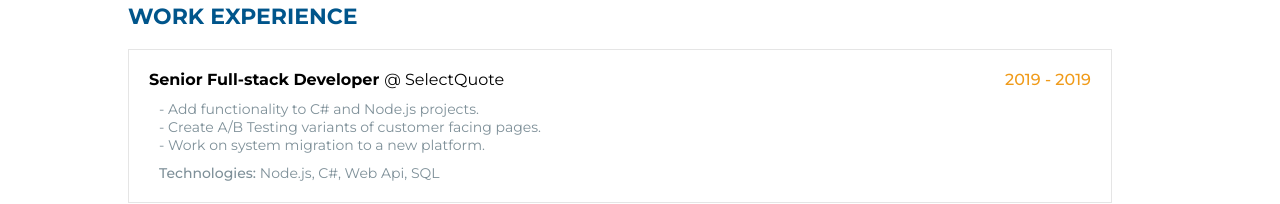
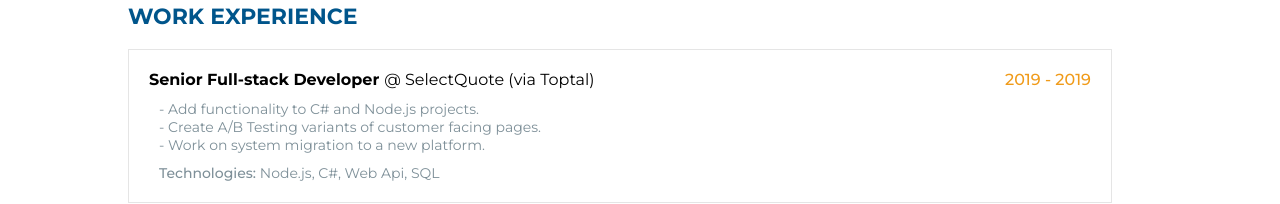
Before and after one commit to caiokf/profile-page, a React (Create React App) app: page / in a window 1280 px wide. Shown: the part 742-946 px from the top of the page. Built offline with nearby package versions, Linux system fonts and the light colour scheme.

Commit message:
work experience - via

```diff
--- a/src/components/WorkExperience.js
+++ b/src/components/WorkExperience.js
@@ -20,6 +20,7 @@ export default () => {
                 ? <Company href={x.website} target="_blank" className="work-company">@ {x.company}</Company>
                 : <CompanyText className="work-company-text">@ {x.company}</CompanyText>
               }
+              {x.via && <span> (via {x.via})</span>}
               <When>{year(x.startDate)} - {year(x.endDate)}</When>
             </Title>
 
```
